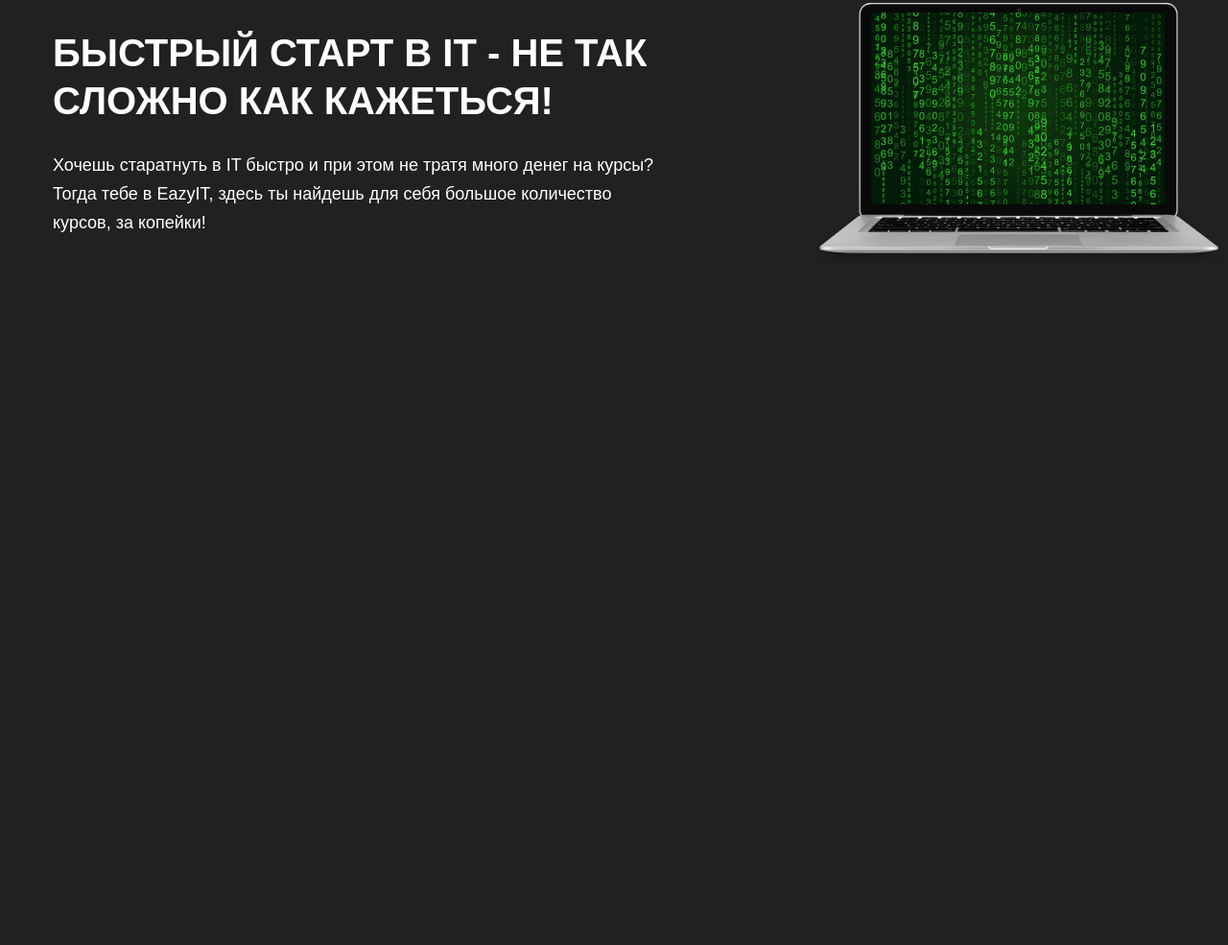
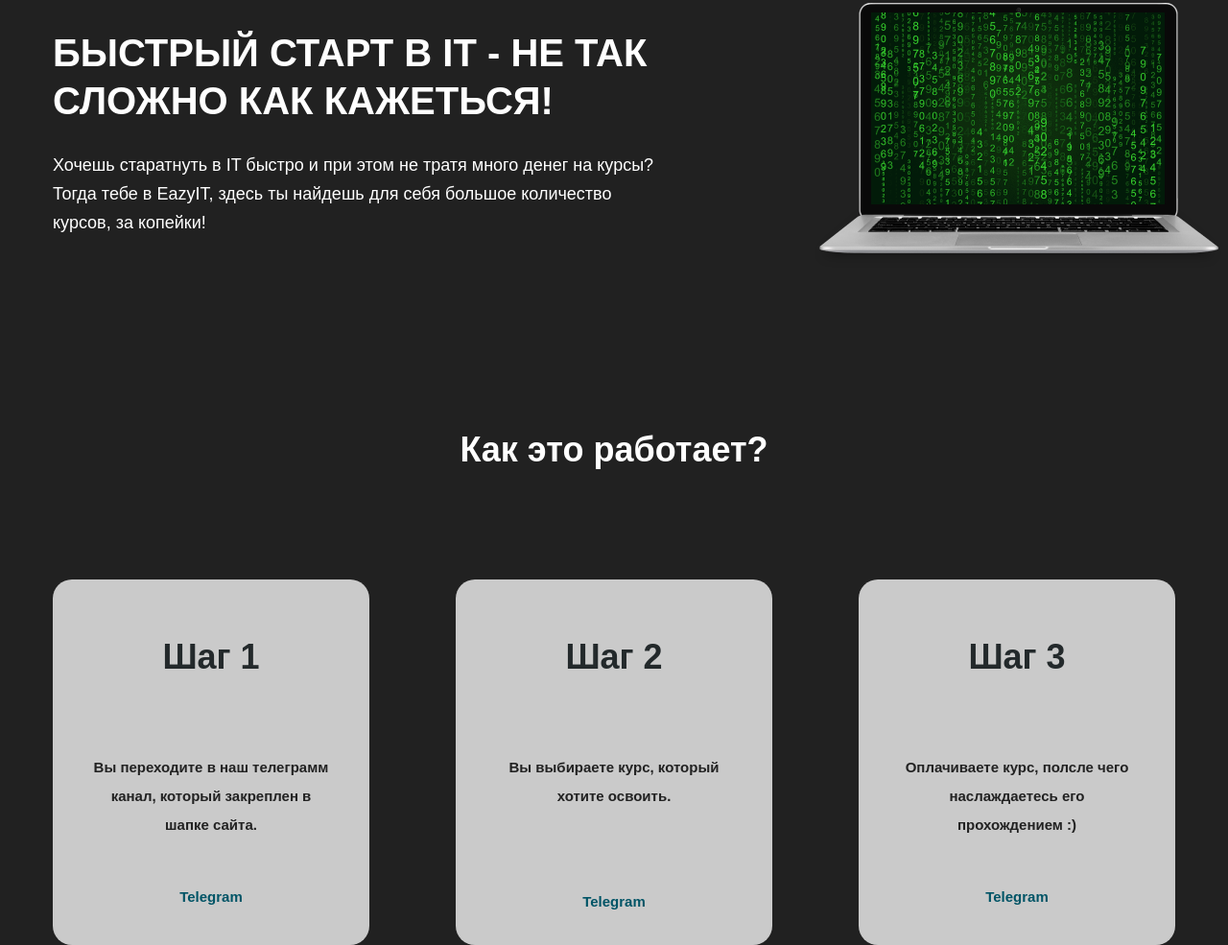
Before and after one commit to alexandrkruz/eazyit.github.io, a plain HTML site: page EazyIT/index.html in a window 1280 px wide. Shown: the part 291-1276 px from the top of the page at 96% size. Before the commit the page ends 800 px from the top, so only its background shows below. Drawn offline with Linux system fonts and the light colour scheme.

Commit message:
instruction-block

```diff
--- a/EazyIT/index.html
+++ b/EazyIT/index.html
@@ -39,6 +39,35 @@
                 </div>
             </div>
         </section>
+        <section class="instruction-block">
+            <div class="container">
+                <h2 class="title">Как это работает?</h2>
+                <div class="insruction-item-wrapper">
+                    <article class="instruction-item">
+                        <h3 class="instruction-item-title">Шаг 1</h3>
+                        <p class="instruction-item-txt">
+                            Вы переходите в наш телеграмм канал,
+                            который закреплен в шапке сайта.
+                        </p>
+                        <a class="instruction-item-link" href="#">Telegram</a>
+                    </article>
+                    <article class="instruction-item">
+                        <h3 class="instruction-item-title">Шаг 2</h3>
+                        <p class="instruction-item-txt step-2">
+                            Вы выбираете курс, который хотите освоить.
+                        </p>
+                        <a class="instruction-item-link" href="#">Telegram</a>
+                    </article>
+                    <article class="instruction-item">
+                        <h3 class="instruction-item-title">Шаг 3</h3>
+                        <p class="instruction-item-txt">
+                            Оплачиваете курс, полсле чего наслаждаетесь его прохождением :)
+                        </p>
+                        <a class="instruction-item-link" href="#">Telegram</a>
+                    </article>
+                </div>
+            </div>
+        </section>
     </main>
 </body>
 </html>
--- a/EazyIT/style/style.css
+++ b/EazyIT/style/style.css
@@ -396,6 +396,7 @@ body {
   display: flex;
   justify-content: space-between;
   margin-top: 200px;
+  margin-bottom: 170px;
 }
 
 .intro-info {
@@ -425,3 +426,61 @@ body {
 .intro-laptop-img {
   margin-left: 150px;
 }
+
+/* instruction-block */
+
+.title {
+  color: #FFFFFF;
+  text-align: center;
+  font-weight: 700;
+  font-size: 36px;
+  line-height: 30px;
+}
+
+.insruction-item-wrapper {
+  display: flex;
+  justify-content: space-between;
+  margin-top: 120px;
+}
+
+.instruction-item {
+  background-color: #CACACA;
+  padding: 30px 15px 30px 15px;
+  width: 300px;
+  border-radius: 20px;
+}
+
+.instruction-item-title {
+  font-weight: 700;
+  font-size: 36px;
+  line-height: 30px;
+  color: #23292B;
+  text-align: center;
+}
+
+.instruction-item-txt {
+  font-weight: 700;
+  font-size: 15px;
+  line-height: 30px;
+  text-align: center;
+  display: block;
+  margin: 0 auto;
+  color: #222222;
+  width: 250px;
+  margin-top: 85px;
+  margin-bottom: 45px;
+}
+
+.step-2 {
+  margin-bottom: 80px;
+}
+
+.instruction-item-link {
+  text-decoration: none;
+  color: #005466;
+  font-weight: 700;
+  font-size: 15px;
+  line-height: 30px;
+  text-align: center;
+  display: block;
+}
```
